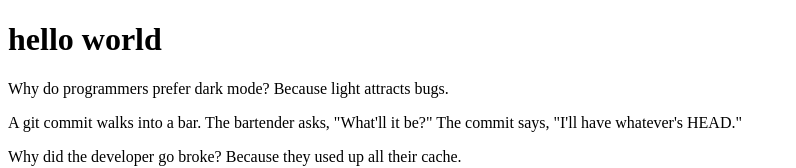
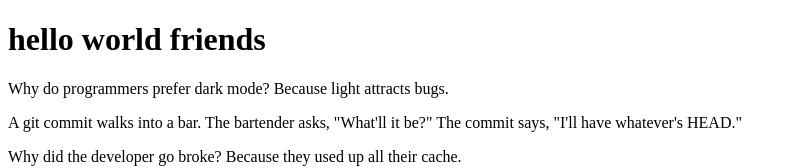
Before and after one commit to timvnelson/learn-agent-coding-Oct2026, a plain HTML site: page sites/index.html in a window 1280 px wide. Shown: the top 168 px of the page, without its empty margins (0-796 px from the left). Drawn offline with Linux system fonts and the light colour scheme.

Commit message:
Update header text in index.html

```diff
--- a/sites/index.html
+++ b/sites/index.html
@@ -6,7 +6,7 @@
   <title>this is amazing</title>
 </head>
 <body>
-  <h1>hello world</h1>
+  <h1>hello world friends</h1>
   <div id="about">
     <p>Loading the sentence from about.txt.</p>
   </div>
```
